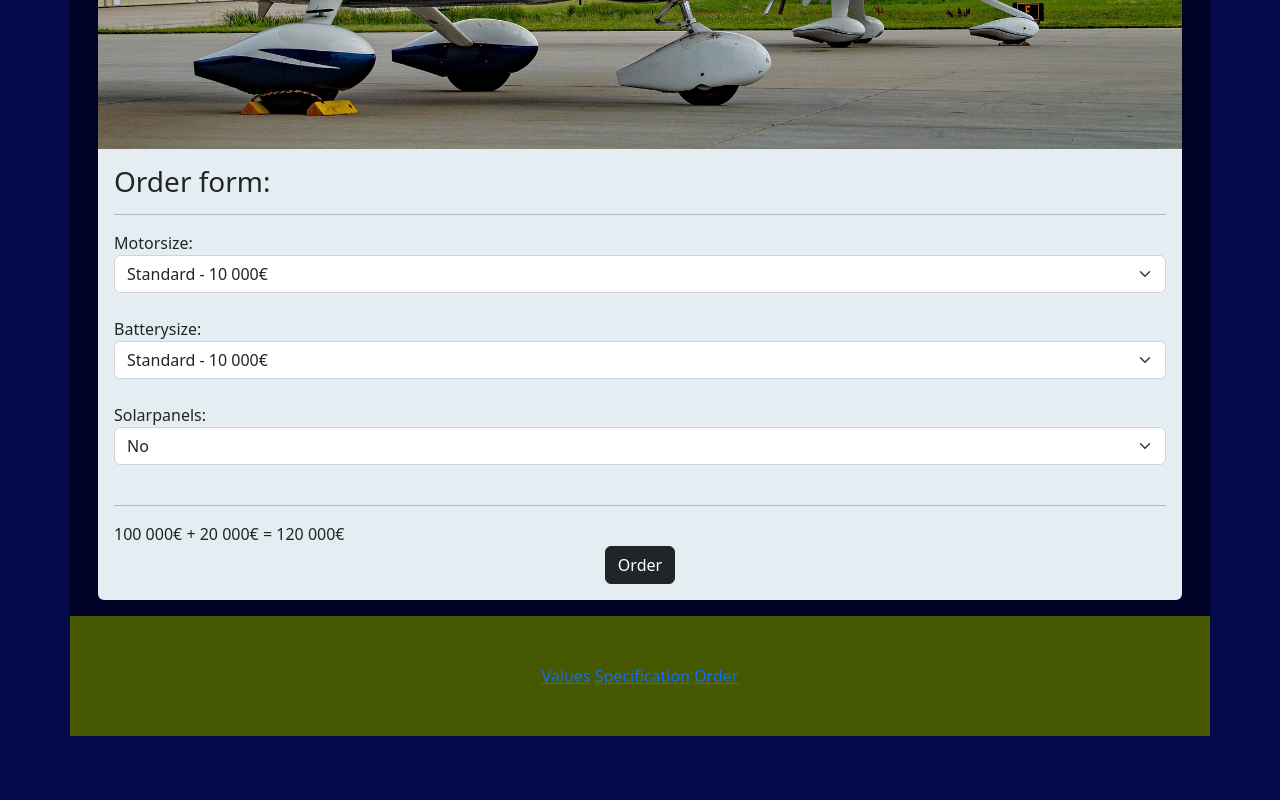
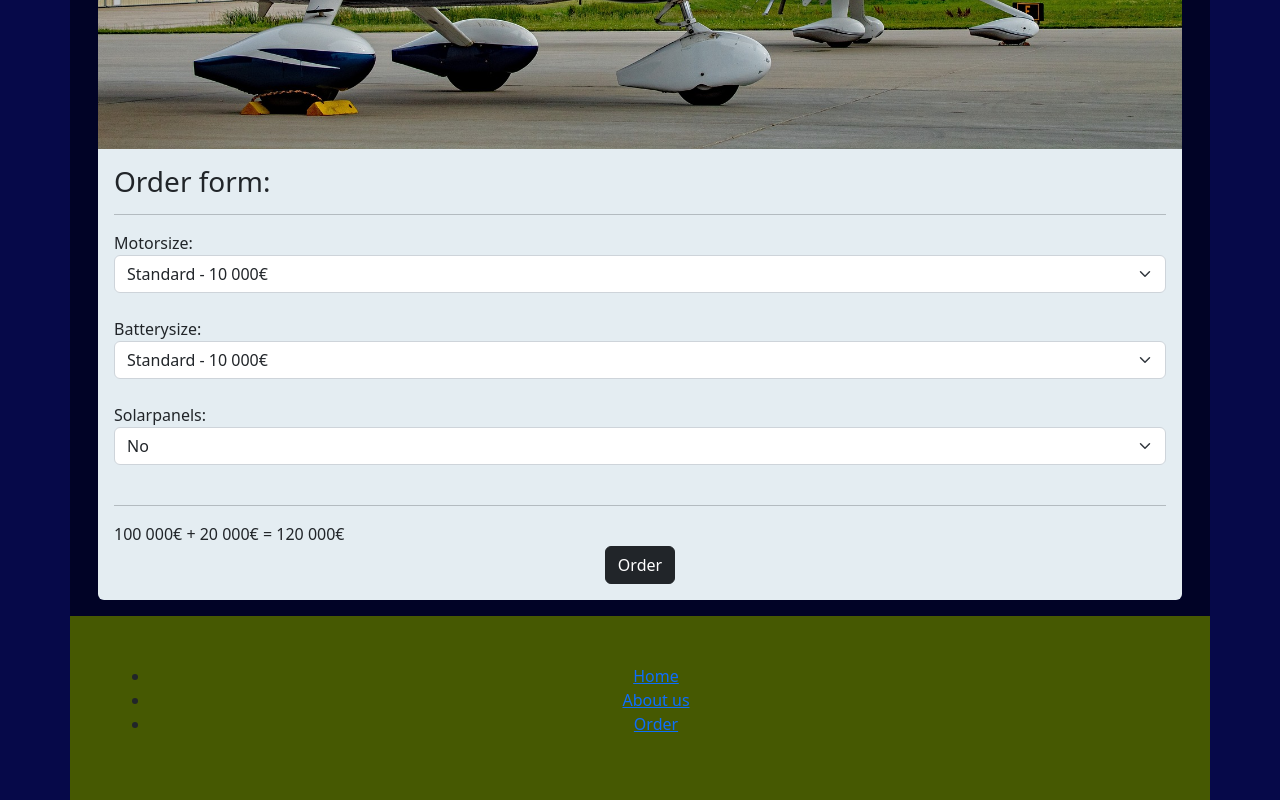
Before and after one commit to TKLahtinen/Web-tekniikat-Lahtinen, a plain HTML site: page Bootstrap-Assingment/html/order.html in a window 1280 px wide. Shown: the part 840-1640 px from the top of the page. Before the commit the page ends 1576 px from the top, so only its background shows below. Drawn offline with nearby package versions, Linux system fonts and the light colour scheme.

Commit message:
Changed footer elements

```diff
--- a/Bootstrap-Assingment/html/order.html
+++ b/Bootstrap-Assingment/html/order.html
@@ -75,9 +75,17 @@
             </div>
       </div>
       <footer class="p-5 text-center w-auto">
-        <a href="#">Values</a>
-        <a href="#">Specification</a>
-        <a href="#">Order</a>
+        <ul>
+          <li>
+            <a href="../index.html">Home</a>
+          </li>
+          <li>
+            <a href="../html/about_us.html">About us</a>
+          </li>
+          <li>
+            <a href="#">Order</a>
+          </li>
+        </ul>
       </footer>
     </div>
   </body>
```
Also changed, not shown: Bootstrap-Assingment/html/about_us.html (+11 -3 lines), Bootstrap-Assingment/index.html (+11 -3 lines).
